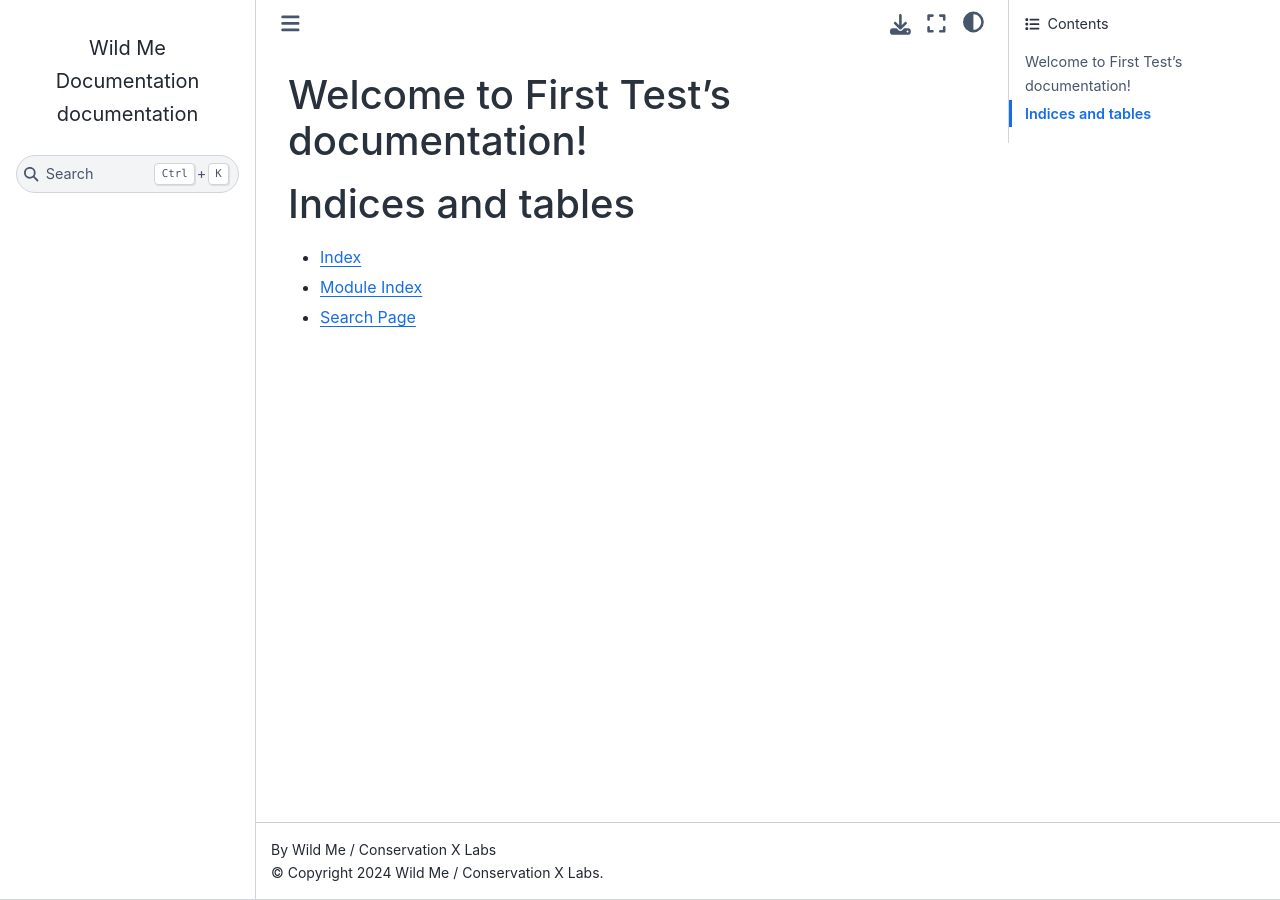
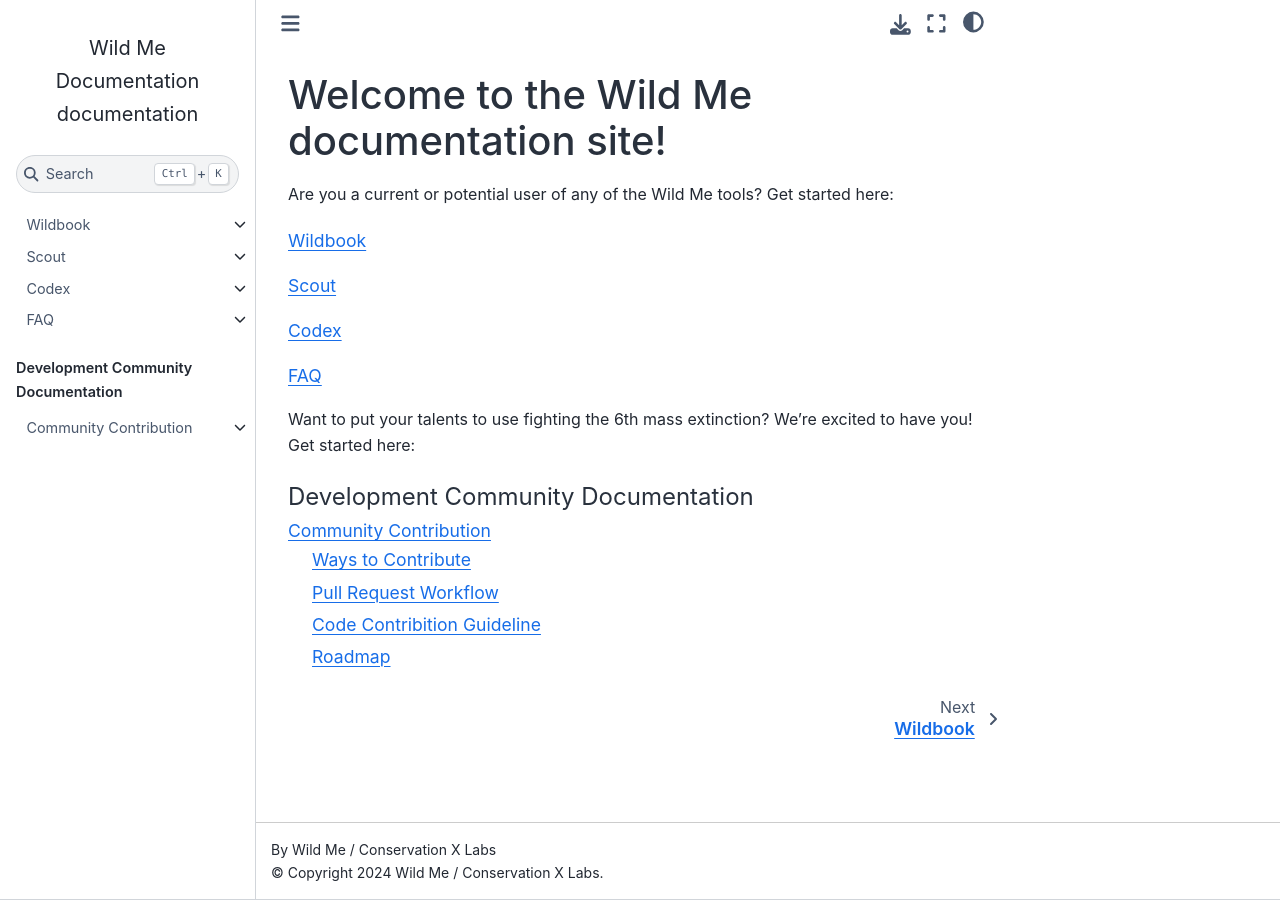
Before and after one commit to WildMeOrg/wildbook-docs, a Sphinx documentation site: the page built from docs/index.rst, in a window 1280 px wide. Built offline with Sphinx 7.4.7 and the Sphinx Book theme 1.1.4, drawn with Linux system fonts in a browser that asks for light colours.

Commit message:
top level product tocs

```diff
--- a/docs/Codex/Support and FAQ.md
+++ b/docs/Codex/Support-and-FAQ.md
@@ -1,3 +1,5 @@
+# Codex Support and FAQ
+
 For Codex technical support from the Wild Me team, please go to:
 
 https://community.wildme.org
--- a/docs/FAQ/Bulk Import FAQ.md
+++ b/docs/FAQ/Bulk-Import-FAQ.md
@@ -1,16 +1,17 @@
-# Wildbook
+# Bulk Import FAQ
+## Wildbook
 
 Additional help with [Bulk Imports](https://docs.wildme.org/product-docs/en/wildbook/data/bulk-import-beta/) in Wildbook is available in our docs.
 
-## What should I put in media asset columns in a bulk import?
+### What should I put in media asset columns in a bulk import?
 
 Media asset columns should be named `"Encounter.MediaAsset.X"`, where **X** is an actual number, starting with **0** `(Encounter.MediaAsset.0)`. The content of each cell should be the asset filename, including the path to the asset. For example, the `"Encounter.MediaAsset.1"` column could contain cells `"majestic_whale1.jpg"` and `"majestic_whale2.jpg"`. Check the [Photography guidelines](https://docs.wildme.org/product-docs/en/wildbook/data/photography-guidelines/#image-formats-and-sizes) for supported image formats.
 
-## Why is my bulk import taking so long?
+### Why is my bulk import taking so long?
 
 Although bulk imports can support up to 1000 encounters in a single spreadsheet, that also makes it slow to process and slow to load. Try to limit each spreadsheet to a few hundred encounters or less.
 
-## What do the statuses in the Match Results By Class column mean?
+### What do the statuses in the Match Results By Class column mean?
 
 * waiting to queue - Images haven't sent to [WBIA](https://docs.wildme.org/product-docs/en/wildbook/introduction/) yet
 * queuing - Trying to send images to WBIA
@@ -21,15 +22,15 @@
 * suppressed - Something went wrong. Let us know in the [Community Forums](https://community.wildme.org/).
 * completed - Done; images back from WBIA
 
-## Why can't I edit my imported encounters?
+### Why can't I edit my imported encounters?
 
 If you don't include your username in the `Encounter.submitterID` field of your spreadsheet, your imported encounters will be unassigned. To fix this, [delete your bulk import](https://docs.wildme.org/product-docs/en/wildbook/data/bulk-import-beta/#deleting-a-bulk-import), update your spreadsheet, and import your data again.
 
-### What Excel file formats are supported?
+#### What Excel file formats are supported?
 
 .xlsx only
 
-### I found other fields in the database, but they don't work when I try to use them in the importer.
+#### I found other fields in the database, but they don't work when I try to use them in the importer.
 
 There are a number of additional fields that cannot be set using the Bulk Import capability. For example, the following fields can only be used in Wildbooks where sightings occur under water:
 
@@ -41,11 +42,11 @@
 * `Occurrence.swellHeight`
 * `Occurrence.transectBearing`
 
-### I made a mistake and want to reload my encounters.
+#### I made a mistake and want to reload my encounters.
 
 You can [delete your bulk import](https://docs.wildme.org/product-docs/en/wildbook/data/bulk-import-beta/#deleting-a-bulk-import) and reimport your data.
 
-### I uploaded the wrong image, but when I clicked back to try again, the image was still listed in the Photo Review page.
+#### I uploaded the wrong image, but when I clicked back to try again, the image was still listed in the Photo Review page.
 
 The Photo Review page is a temporary storage space of recently imported photos. This is the first step of the bulk import process. The second step happens when the spreadsheet is uploaded and connects the data to the images from that temporary folder.
 
@@ -53,7 +54,7 @@
 
 If the wrong image isn't cited in your spreadsheet or if you didn't upload your spreadsheet yet before going back to fix your images, then it won't appear in your encounters.
 
-### How do I associate multiple images with a single encounter?
+#### How do I associate multiple images with a single encounter?
 
 You can add a virtually infinite number of images with a single encounter using the Encounter.mediaAsset**X** field. For each photo you want to associate with a given encounter, create an Encounter.mediaAsset**X** column, where **X** is a variable you replace with a number starting with X=0.
 
@@ -61,24 +62,24 @@
 | --------------------- | --------------------- | --------------------- |
 | photo1.png | photo2.png | photo3.png |
 
-### I want to set photographerX.affiliation or photographerX.fullName without providing an email address.
+#### I want to set photographerX.affiliation or photographerX.fullName without providing an email address.
 
 At present, there is no way to provide this information without providing an email address because these fields are tied into the system user management.
 
 To work around this, you can provide an email that is used system-wide for all submissions that don't have an email associated (e.g., if you have a photograph submitted by a tourist through an external site, you can reference an email associated with the site along with the tourist's name). This is also true for submitter**X**.affiliation and submitter**X**.fullName.
 
-### The docs say I can't do XYZ in my spreadsheet, but I've done it before without a problem.
+#### The docs say I can't do XYZ in my spreadsheet, but I've done it before without a problem.
 
 Wildbooks are always being improved as a result of testing and user feedback. Sometimes this means that we have to make changes to old processes to make way for new ones. We do our best to keep our docs updated to reflect the most up-to-date information on using Wildbooks. When in doubt, check the [docs](https://docs.wildme.org/product-docs/en/) or visit the [Community Forums](https://community.wildme.org/) for guidance.
 
 ***
 
-# Scout
+## Scout
 
 Work in progress
 
 ***
 
-# Codex
+## Codex
 
 Additional help with [Bulk Imports](https://docs.wildme.org/product-docs/en/codex/getting-started-with-codex/bulk-reporting/) in Codex is available in our docs.
--- a/docs/FAQ/Matching FAQ.md
+++ b/docs/FAQ/Matching-FAQ.md
@@ -1,24 +1,26 @@
-# Wildbook
+# Matching FAQ
+
+## Wildbook
 
 Additional help with [Matching](https://docs.wildme.org/product-docs/en/wildbook/data/matching-process/) in Wildbook is available in our docs.
 
-## How long do I need to wait for detection? Identification?
+### How long do I need to wait for detection? Identification?
 
 Machine learning jobs in Wildbook run in a shared, serial queue. Detection jobs can take between 10 seconds and hours, depending on how much shared ML work is in the queue. Identification jobs generally run only a few minutes but also share resources in the queue and can take longer while waiting for work farther ahead in the queue to complete.
 
-## How can I tell if a detection job has completed?
+### How can I tell if a detection job has completed?
 
 You can tell if a detection job has completed by visiting the encounter page. If the images in the gallery have an annotation (dashed green line) around the animal, detection has completed. You will need to refresh the page to see the annotation appear.
 
-## How can I tell if an identification job has completed?
+### How can I tell if an identification job has completed?
 
 You can tell if an identification job has completed by clicking the hamburger menu on an image in the encounter gallery and checking for “View Match Results”. If, instead, the menu says “Waiting on results”, the job is still processing. You will need to refresh the page to see the menu option change. If the menu says “Cannot start match” let us know in the [Community Forum](https://community.wildme.org/).
 
-## How do I manually start a match?
+### How do I manually start a match?
 
 You may want to re-run your match if you corrected an annotation, got an error message in your previous match results, want to compare to a bigger or smaller list of location IDs, or want try different identification algorithms. You can [manually start a match](https://docs.wildme.org/product-docs/en/wildbook/data/matching-process/#manually-starting-a-match) from the Encounter page. From here, you can modify the location and identification algorithms used.
 
-## Where are my match results?
+### Where are my match results?
 
 * "**No matchable detection**" means that due to the image quality or the animal being obscured, the animal wasn't detected. You can add a [manual annotation](https://docs.wildme.org/product-docs/en/wildbook/data/manual-annotation-beta/) and [start your match](https://docs.wildme.org/product-docs/en/wildbook/data/matching-process/#manually-starting-a-match). Note: If you see this appear when attempting to match whale sharks or sand tiger sharks, you need to select "spot mapping" from the menu instead.
 * "**Error initiating IA job**" means there was in issue with detection that's preventing identification from starting. If you see this message when starting a new match from your manual annotation after seeing "No matchable detection" in the image menu, WBIA may be down. Let us know in the [Community Forum](https://community.wildme.org/).
@@ -27,19 +29,19 @@
 * If you see "**Unknown error**", try [restarting the match](https://docs.wildme.org/product-docs/en/wildbook/data/matching-process/#manually-starting-a-match). If that doesn’t produce matches, remove the annotation, [create a new one](https://docs.wildme.org/product-docs/en/wildbook/data/manual-annotation-beta/), and start a new match. If you still get an error after following these steps, let us know in the [Community Forum](https://community.wildme.org/).
 *
 
-## Why do I see matches for a different side of the animal than what's in my image?
+### Why do I see matches for a different side of the animal than what's in my image?
 
 This happens if the annotation viewpoint is incorrect (such as labeling the animal's left side as its right side). You can delete your annotation and [manually create a new one](https://docs.wildme.org/product-docs/en/wildbook/data/manual-annotation-beta/#creating-a-manual-annotation) if you think there's been a mistake. You won't be able to edit the viewpoint of someone else's image unless you have an edit [Collaboration](https://docs.wildme.org/product-docs/en/wildbook/security/silo-security/#collaborations) with that user.
 
-## I uploaded the same image twice; why doesn't the identical image appear in the match results?
+### I uploaded the same image twice; why doesn't the identical image appear in the match results?
 
 WBIA checks for identical images uploaded by the same user and excludes them from the list of potential match candidates.
 
-## I'm on a project and I can't confirm matches on its encounters.
+### I'm on a project and I can't confirm matches on its encounters.
 
 You need to have an edit [Collaboration](https://docs.wildme.org/product-docs/en/wildbook/security/silo-security/#collaborations) with the other project participants in order to confirm their matches.
 
-## I've bulk imported my data, but my match results don't include candidates in a sub-region of my selected location.
+### I've bulk imported my data, but my match results don't include candidates in a sub-region of my selected location.
 
 Wildbook will only run identification for the exact location you put in your bulk import spreadsheet. If you want to expand the location range, you can [re-run the match manually](https://docs.wildme.org/product-docs/en/wildbook/data/matching-process/#manually-starting-a-match) on the encounter page and check the boxes for the additional sub-regions to include in the Location ID section.
 
@@ -47,12 +49,12 @@
 
 ***
 
-# Scout
+## Scout
 
 Work in progress
 
 ***
 
-# Codex
+## Codex
 
 Work in progress
--- a/docs/FAQ/Merging FAQ.md
+++ b/docs/FAQ/Merging-FAQ.md
@@ -1,4 +1,6 @@
-# Wildbook
+# Merging FAQ
+
+## Wildbook
 
 Additional help with [Marked Individuals](https://docs.wildme.org/product-docs/en/wildbook/introduction/marked-individual) in Wildbook is available in our docs.
 
@@ -14,7 +16,7 @@
 6. Click the Add button to save your changes and close the edit window.
 7. Repeat steps 3-6 for the encounters you opened.
 
-## **How to merge via URL**
+### **How to merge via URL**
 
 You can also merge two individuals without having to go through the match results first.
 
@@ -28,27 +30,27 @@
     `https://wildbook.org/merge.jsp?individualA=1234&individualB=4321`
 5. On the merge page, fields in red have conflicting values and need to be corrected before merging. If no conflicts exist, click "Merge Individuals".
 
-## How do I unmerge two animals?
+### How do I unmerge two animals?
 
 Click the Edit button in the Identity section of an encounter. Under Manage Identity, click "Remove from marked individual."
 
-## How do I cancel a merge request?
+### How do I cancel a merge request?
 
 If a user doesn't own any of the previous encounters of the individual they want to merge with, they need permission from someone who does. Those owners are sent a notification in Wildbook to approve or deny the request. If nobody responds to the merge request after two weeks, the merge is completed. In order to cancel a pending merge request, you need to contact the owner of the encounter and ask them to deny the merge.
 
 ***
 
-# Scout
+## Scout
 
 Work in progress
 
 ***
 
-# Codex
+## Codex
 
 Additional help with [Individuals](https://docs.wildme.org/product-docs/en/codex/data/individual-page/) in Codex is available in our docs.
 
-## How do I unmerge two animals?
+### How do I unmerge two animals?
 
 1. From the Individual page, click on the Sighting preview icon until you find the Sighting that needs to be removed from that Individual.
 2. Leave that Sighting open in another browser tab.
--- /dev/null
+++ b/docs/contribute/index.rst
@@ -0,0 +1,10 @@
+Community Contribution
+======================================
+
+.. toctree::
+   :maxdepth: 1
+
+   contribute
+   pr_workflow
+   code_guide
+   roadmap
--- a/docs/index.rst
+++ b/docs/index.rst
@@ -3,18 +3,35 @@
    You can adapt this file completely to your liking, but it should at least
    contain the root `toctree` directive.
 
-Welcome to First Test's documentation!
+Welcome to the Wild Me documentation site!
 ======================================
+
+Are you a current or potential user of any of the Wild Me tools? Get started here:
+
+.. toctree::
+   :maxdepth: 1
+
+   Wildbook/index
+
+.. toctree::
+   :maxdepth: 1
+
+   Scout/index
+
+.. toctree::
+   :maxdepth: 1
+
+   Codex/index
+
+.. toctree::
+   :maxdepth: 1
+
+   FAQ/index
+
+Want to put your talents to use fighting the 6th mass extinction? We're excited to have you! Get started here:
 
 .. toctree::
    :maxdepth: 2
-   :caption: Contents:
+   :caption: Development Community Documentation
 
-
-
-Indices and tables
-==================
-
-* :ref:`genindex`
-* :ref:`modindex`
-* :ref:`search`
+   contribute/index
```
Also changed, not shown: docs/Codex/Overview.md (added, +17 -0 lines), docs/Codex/index.rst (added, +12 -0 lines), docs/FAQ/General-FAQ.md (+1 -1 lines), docs/FAQ/index.rst (added, +10 -0 lines), docs/Scout/index.rst (added, +11 -0 lines), docs/Wildbook/index.rst (added, +11 -0 lines), docs/Codex/Manage-Users.md (renamed from docs/Codex/Manage Users.md).
